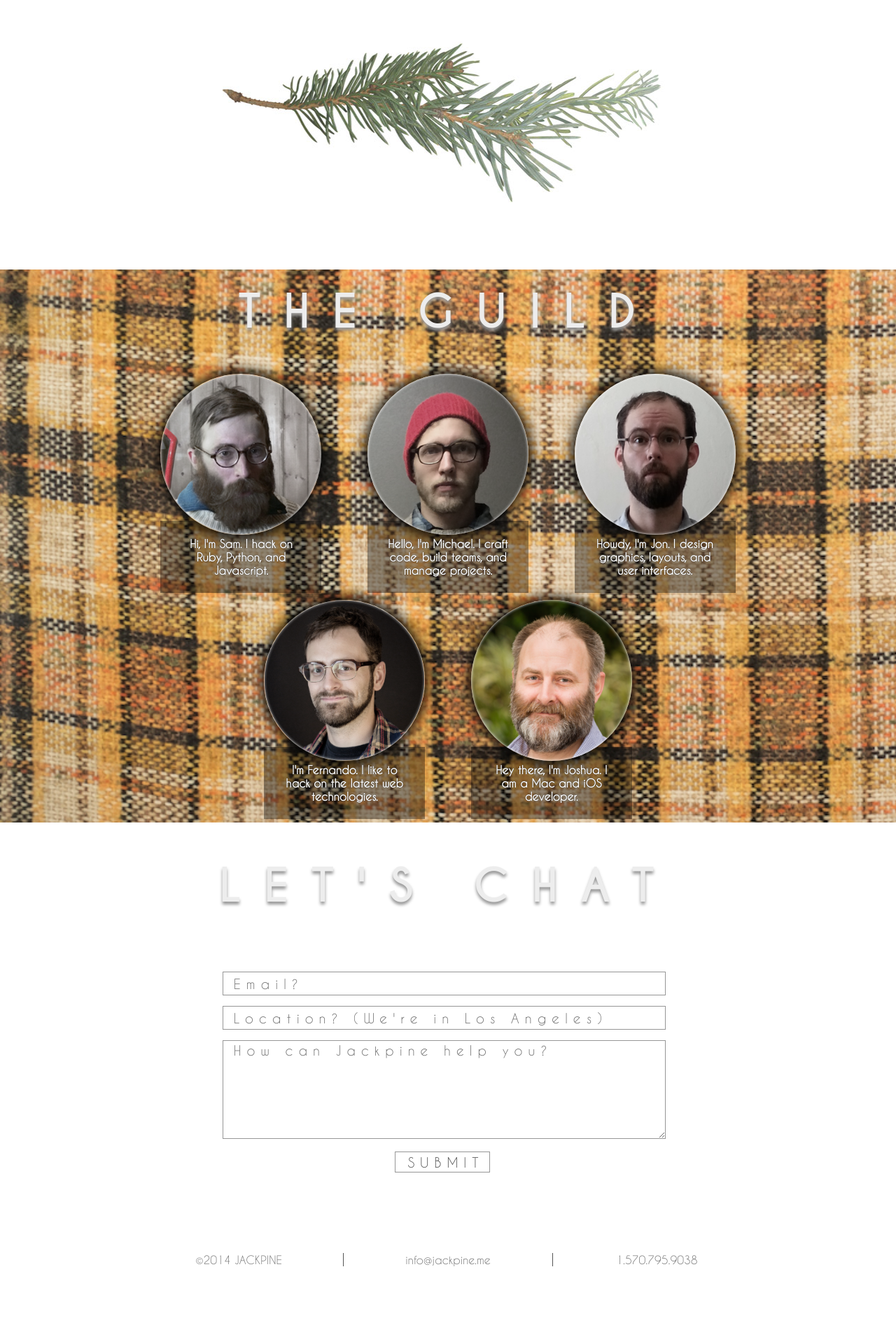
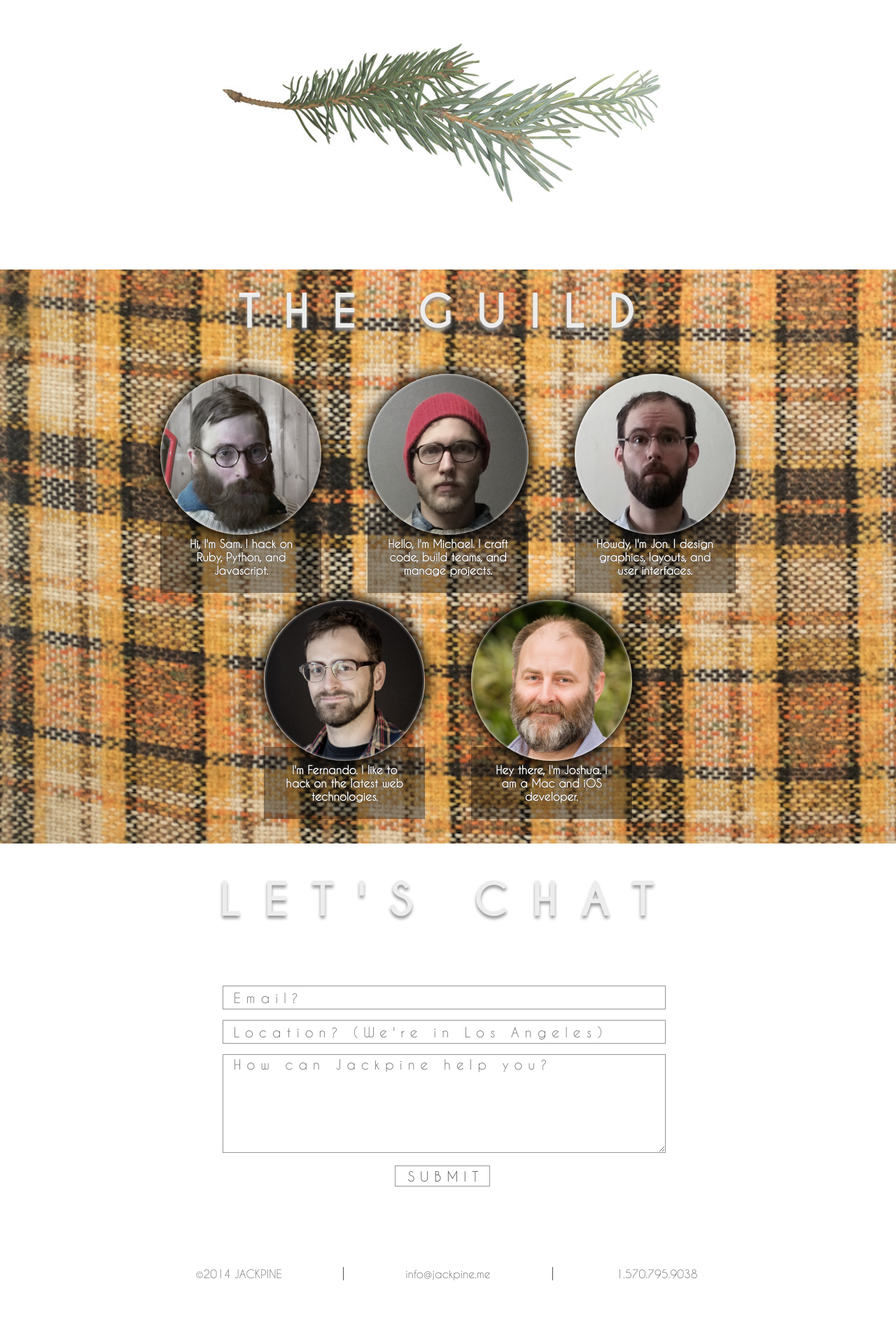
Before and after one commit to jackpine/jackpine.github.com, a Jekyll site: the page built from index.html, in a window 1280 px wide. Shown: the part 1308-3228 px from the top of the page at 70% size. Built offline with Jekyll 4.4.1, drawn with Linux system fonts in a browser that asks for light colours; Markdown is read by kramdown in place of the engine named in the settings.

Commit message:
add a little padding to the bottom of the guild

```diff
--- a/css/style.scss
+++ b/css/style.scss
@@ -209,7 +209,9 @@ section {
         display: none;
       }
     }
-    margin: 0 auto 30px auto;
+    margin-left: auto;
+    margin-right: auto;
+    padding-bottom: 30px;
     li {
       width: 230px;
       .head-title {
```
